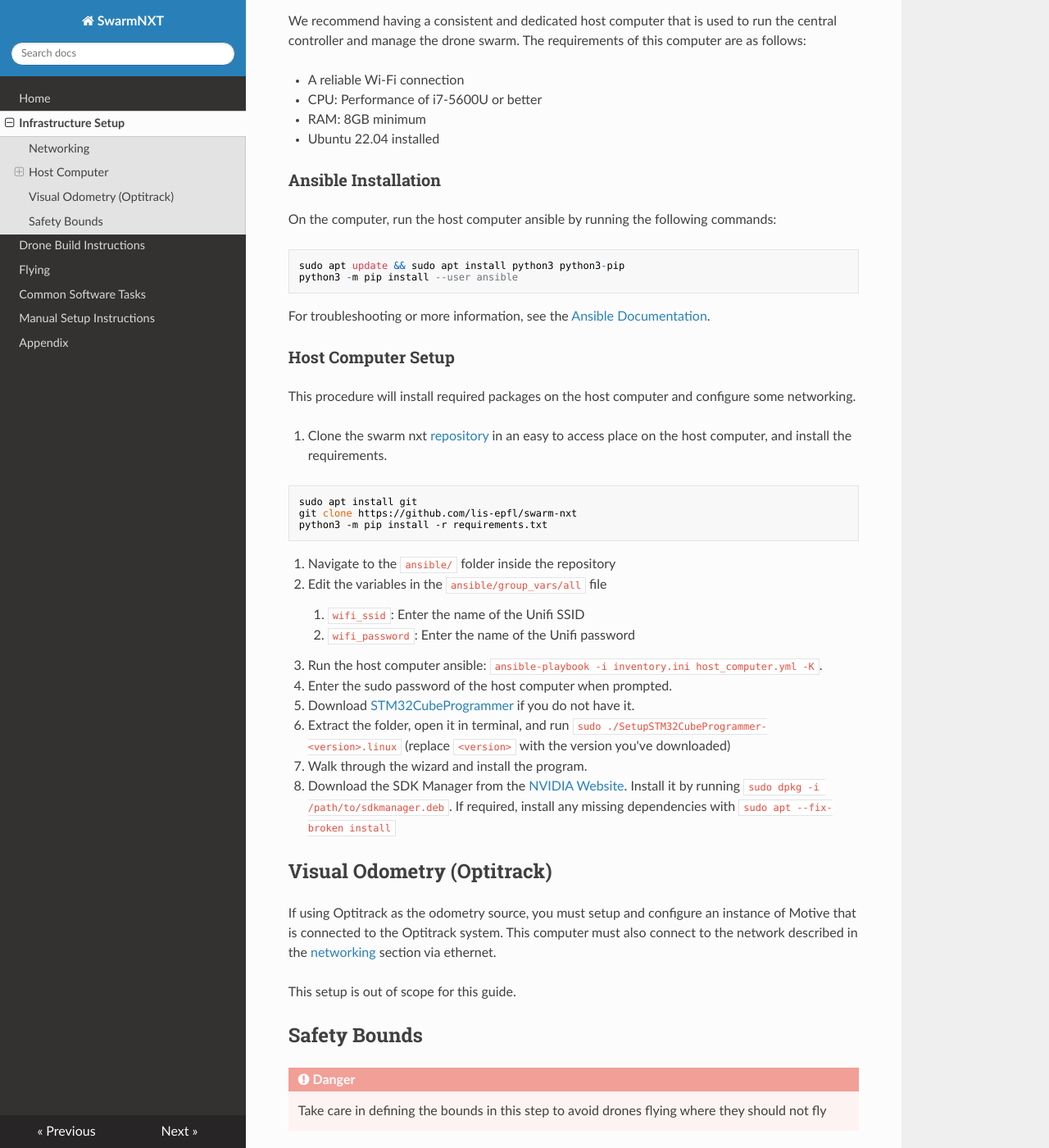
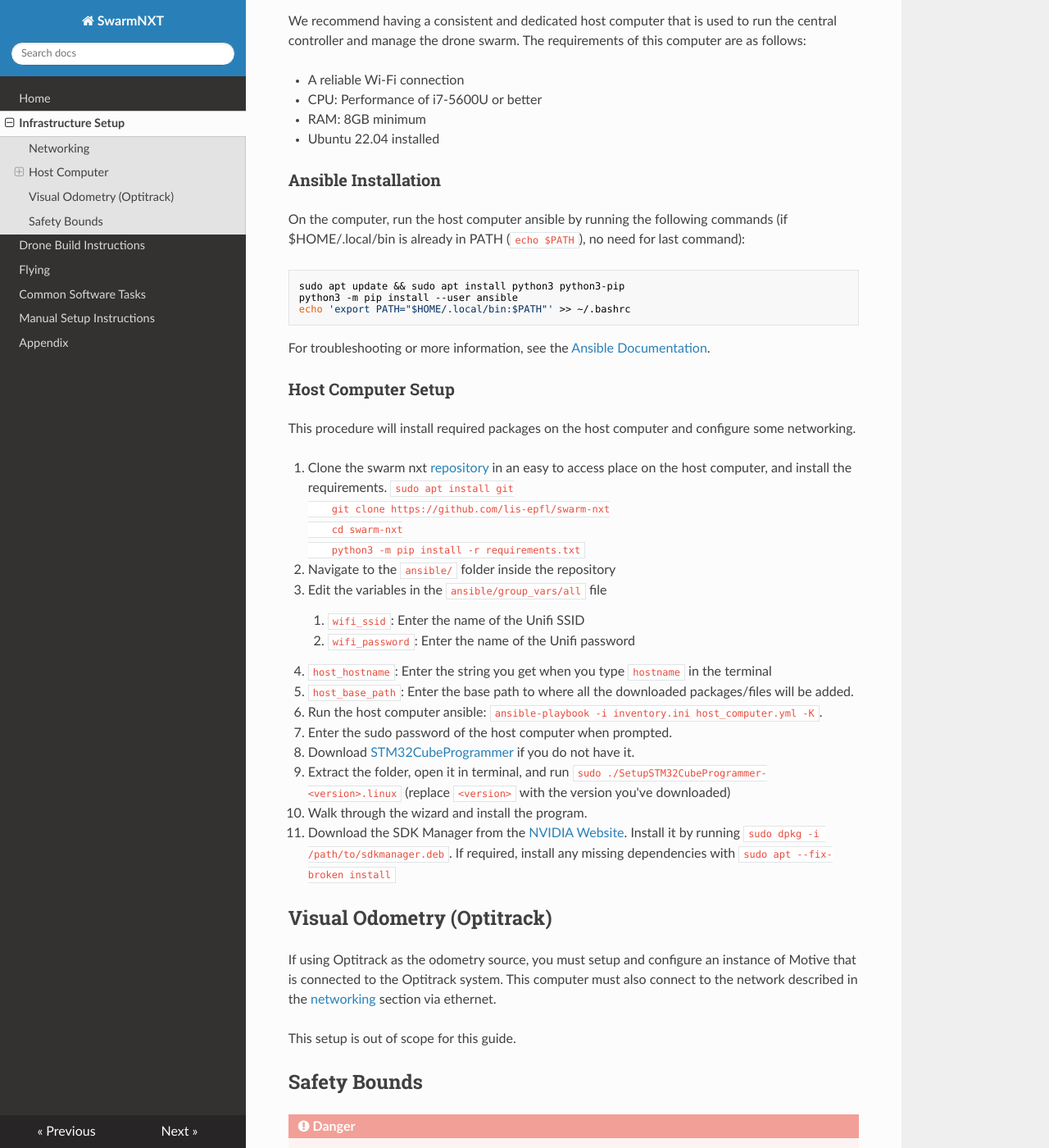
Before and after one commit to lis-epfl/swarm-nxt, an MkDocs documentation site: the page built from docs/infra-setup.md, in a window 1280 px wide and 1400 px high, scrolled down 547 px. Shown: the whole window at 82% size. Built offline with MkDocs 1.6.1, drawn with Linux system fonts in a browser that asks for light colours; nearby versions of some CDN libraries.

Commit message:
update infra-setup

````diff
--- a/docs/infra-setup.md
+++ b/docs/infra-setup.md
@@ -23,11 +23,12 @@ We recommend having a consistent and dedicated host computer that is used to run
 
 ### Ansible Installation
 
-On the computer, run the host computer ansible by running the following commands:
+On the computer, run the host computer ansible by running the following commands (if $HOME/.local/bin is already in PATH (`echo $PATH`), no need for last command):
 
 ```
 sudo apt update && sudo apt install python3 python3-pip
 python3 -m pip install --user ansible
+echo 'export PATH="$HOME/.local/bin:$PATH"' >> ~/.bashrc
 ```
 
 For troubleshooting or more information, see the [Ansible Documentation](https://docs.ansible.com/ansible/latest/installation_guide/intro_installation.html#installing-and-upgrading-ansible-with-pip).
@@ -38,15 +39,18 @@ For troubleshooting or more information, see the [Ansible Documentation](https:/
 This procedure will install required packages on the host computer and configure some networking.
 
 1. Clone the swarm nxt [repository](https://github.com/lis-epfl/omni-nxt) in an easy to access place on the host computer, and install the requirements.
-```
-sudo apt install git
-git clone https://github.com/lis-epfl/swarm-nxt
-python3 -m pip install -r requirements.txt
-```
+    ```
+    sudo apt install git
+    git clone https://github.com/lis-epfl/swarm-nxt
+    cd swarm-nxt
+    python3 -m pip install -r requirements.txt
+    ```
 2. Navigate to the `ansible/` folder inside the repository
 3. Edit the variables in the `ansible/group_vars/all` file
 	1. `wifi_ssid`: Enter the name of the Unifi SSID
 	2. `wifi_password`: Enter the name of the Unifi password
+  3. `host_hostname`: Enter the string you get when you type `hostname` in the terminal
+  4. `host_base_path`: Enter the base path to where all the downloaded packages/files will be added.
 4. Run the host computer ansible: `ansible-playbook -i inventory.ini host_computer.yml -K`.
 5. Enter the sudo password of the host computer when prompted.
 6. Download [STM32CubeProgrammer](https://www.st.com/en/development-tools/stm32cubeprog.html?cache=nocache#get-software) if you do not have it.
````
